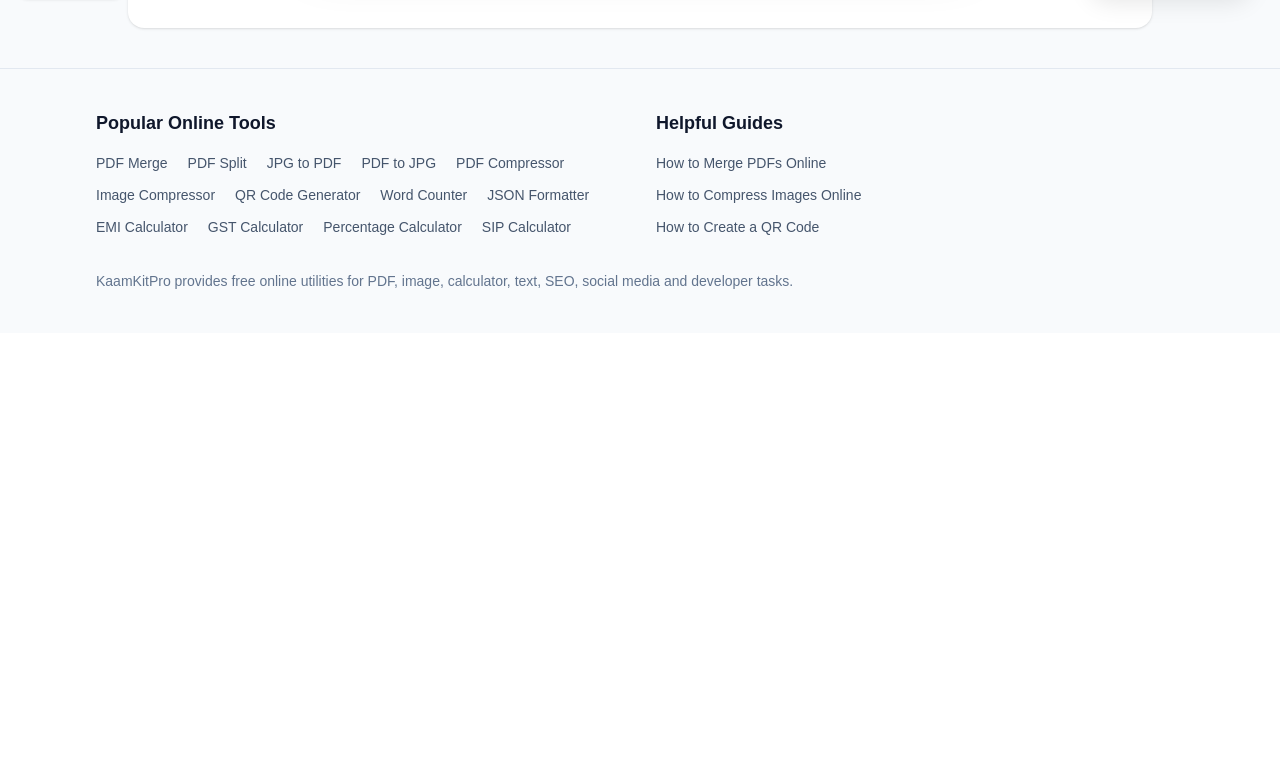
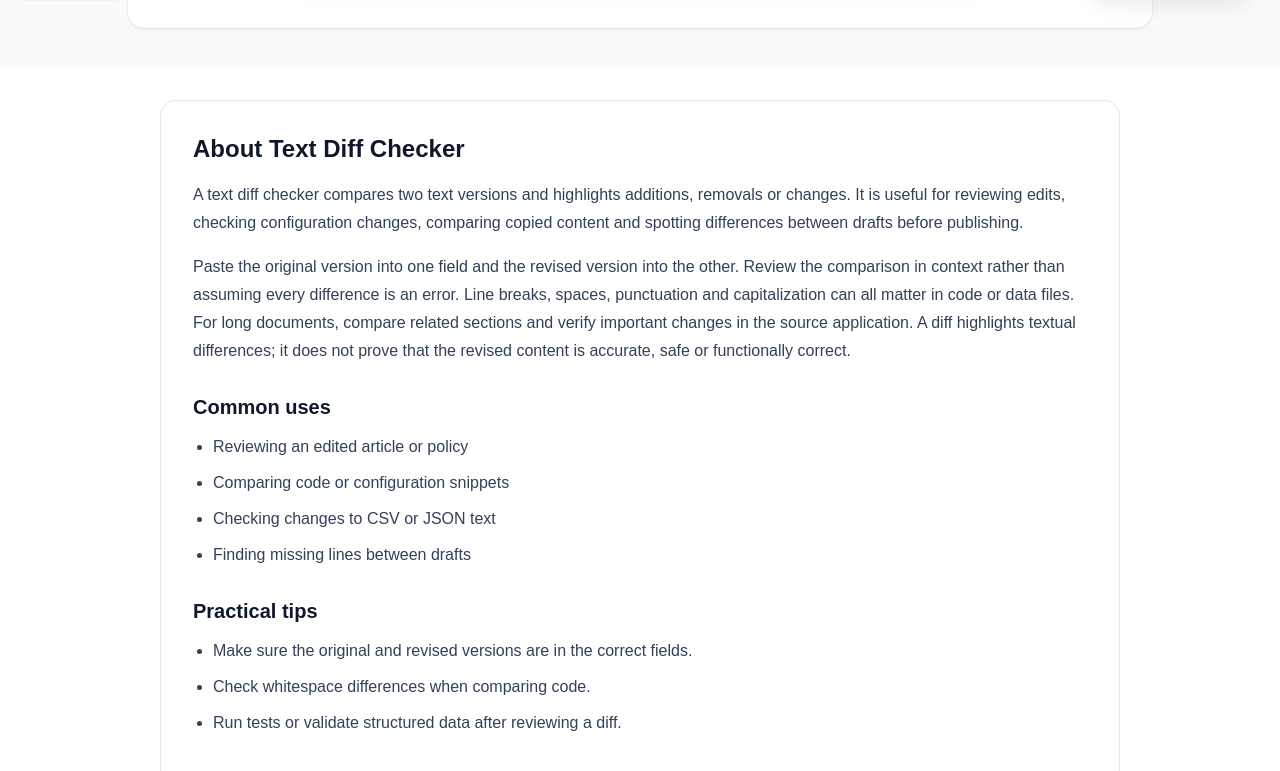
Before and after one commit to WellProSoftware/kaamkitpro, a Next.js app: page /tools/text-diff-checker in a window 1280 px wide. Shown: the part 789-1560 px from the top of the page. Before the commit the page ends 1122 px from the top, so only its background shows below. Built offline with nearby package versions, Linux system fonts and the light colour scheme.

Commit message:
Render editorial content on selected tool pages

```diff
--- a/src/app/layout.tsx
+++ b/src/app/layout.tsx
@@ -5,6 +5,7 @@ import InternalLinks from "@/components/InternalLinks";
 import AdSenseLoader from "@/components/AdSenseLoader";
 import PrivacyConsent from "@/components/PrivacyConsent";
 import AnalyticsLoader from "@/components/AnalyticsLoader";
+import ToolEditorialContent from "@/components/ToolEditorialContent";
 import SupportChat from "@/components/SupportChat";
 
 const siteUrl = "https://kaamkitpro.com";
@@ -134,6 +135,8 @@ export default function RootLayout({
 
         {children}
 
+        <ToolEditorialContent />
+
         <SupportChat />
 
         <InternalLinks />
```
